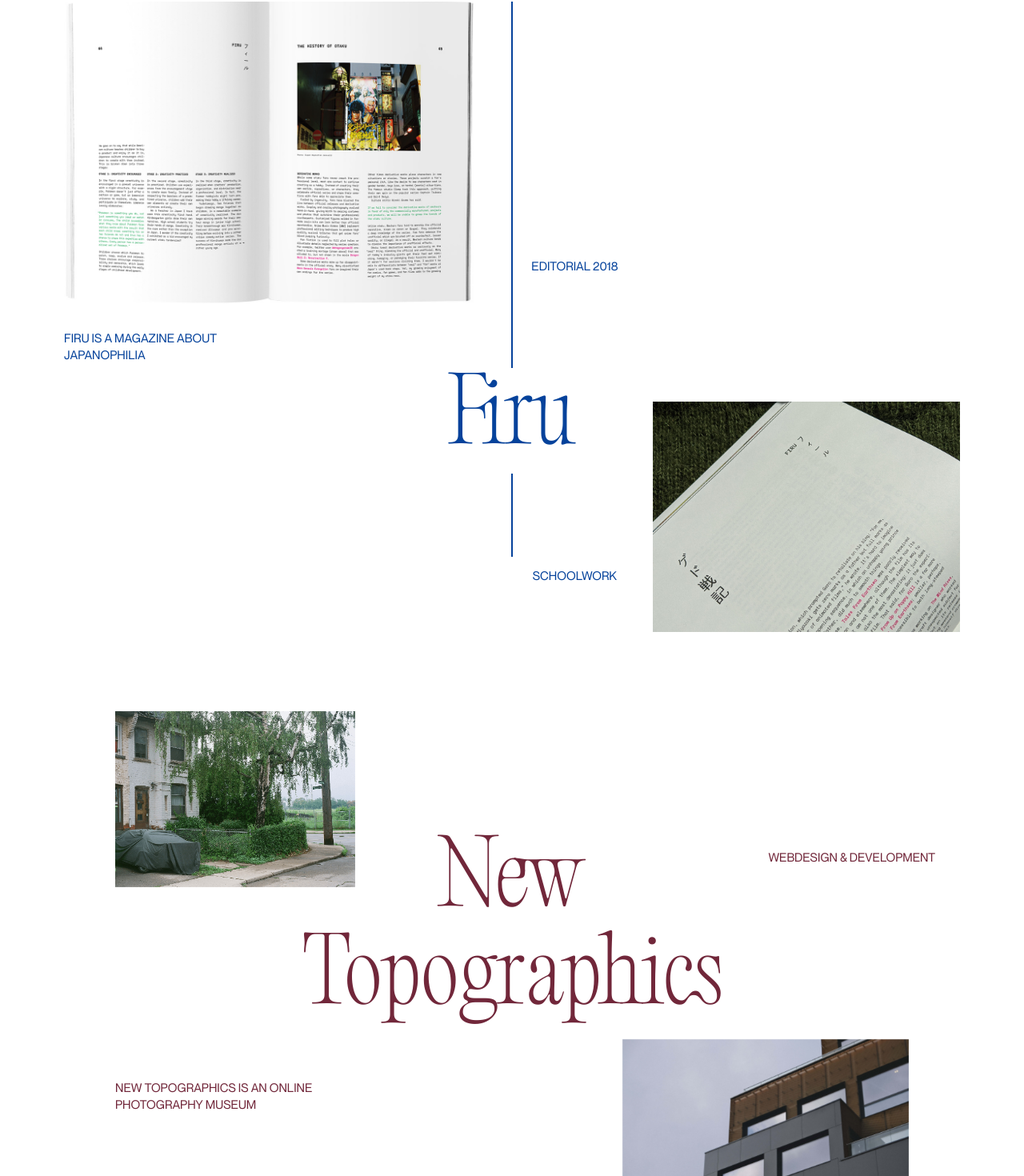
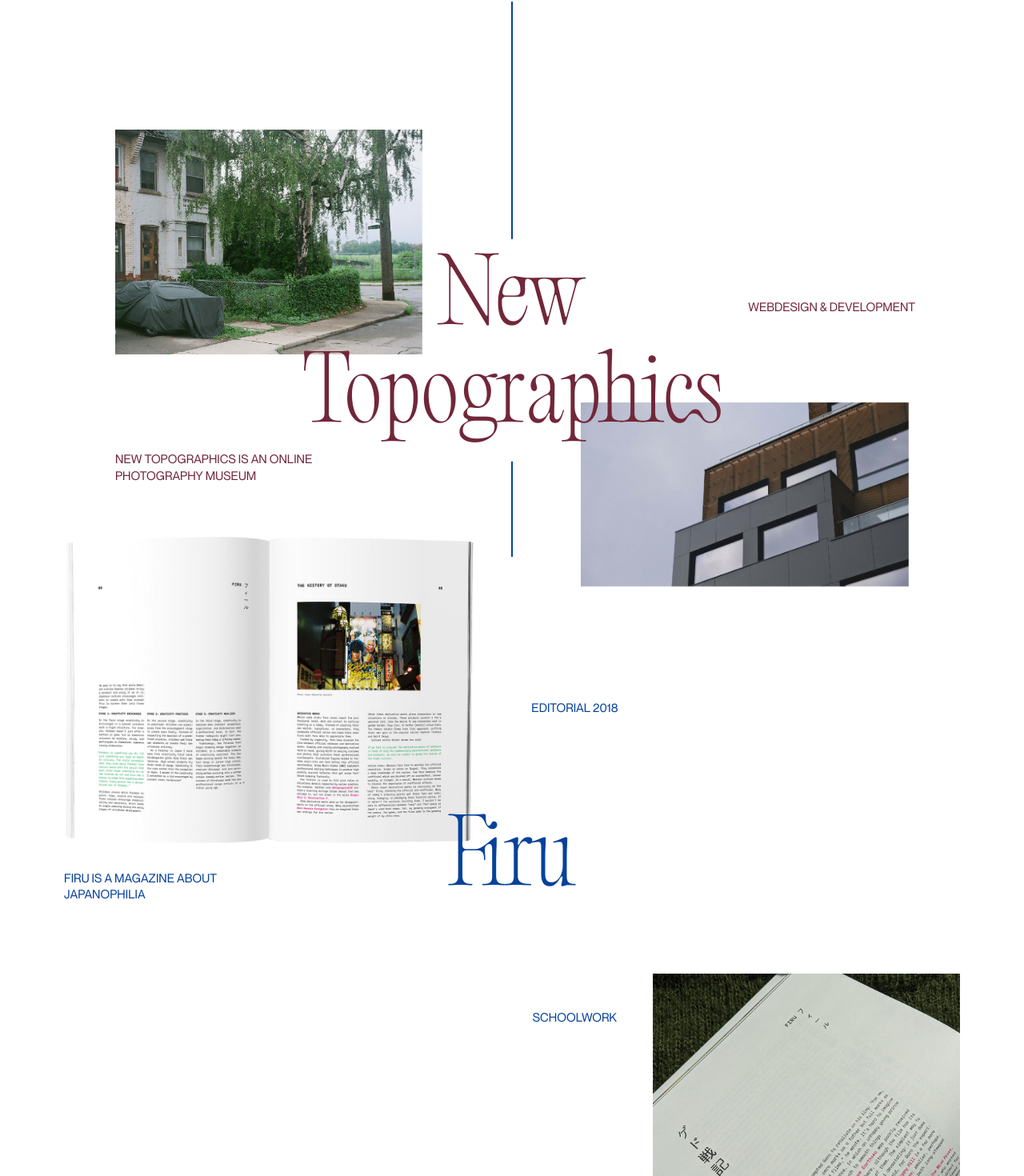
Before and after one commit to Augigauki/portfolio, a Next.js app: page /projects in a window 1280 px wide. Shown: the part 104-1574 px from the top of the page at 80% size. Built offline with nearby package versions, Linux system fonts and the light colour scheme.

Commit message:
reordered projects, all elements clickable on projects page

```diff
--- a/app/(subpages)/projects/Projects.module.css
+++ b/app/(subpages)/projects/Projects.module.css
@@ -39,6 +39,30 @@
     font-variation-settings: 'wght' 250;
 }
 
+.imglink{
+	text-decoration: none;
+	color: inherit;
+}
+
+.imglink img{
+	transition: transform 0.3s ease-in-out;
+
+}
+
+.imglink img:hover{
+	transform: scale(1.025)
+}
+
+.metalink{
+	text-decoration: none;
+	position: relative;
+}
+
+.metalink p:hover{
+	text-decoration: underline;
+	text-underline-offset: 4px;
+}
+
 #dstress {
 	height: 100dvh;
 	display: flex;
@@ -48,14 +72,14 @@
 
 #firuimg1 {
 	position: absolute;
-	top: -80%;
+	top: -50%;
 	left: 0%;
 	z-index: 2;
 }
 
 #firuimg2 {
 	position: absolute;
-	bottom: -15%;
+	bottom: -55%;
 	right: 0;
 	z-index: 2;
 }
@@ -79,18 +103,18 @@
 
 #newtopoimg2 {
 	position: absolute;
-	bottom: -30vh;
+	bottom: -25vh;
 	right: clamp(32px, 5vw, 64px);
 	z-index: 2;
 }
 
 #canadacar {
-	width: clamp(300px, 23vw, 500px);
+	width: clamp(300px, 30vw, 700px);
 	height: auto;
 }
 
 #intility {
-	width: clamp(300px, 28vw, 600px);
+	width: clamp(300px, 32vw, 800px);
 	height: auto;
 }
 
@@ -228,6 +252,12 @@
 	}
 }
 
+@media(max-width: 400px){
+	.metalink{
+		font-size: calc(12rem/16);
+	}
+}
+
 @media (min-width: 1920px) {
 	#firuspread {
 		width: 832px;
--- a/app/(subpages)/projects/dstress/page.tsx
+++ b/app/(subpages)/projects/dstress/page.tsx
@@ -108,6 +108,7 @@ const Dstress = ({}) => {
 										autoPlay
 										muted
 										loop
+										playsInline
 										className={styles.video}
 										poster='/assets/images/projects/dstress/page/CLAUSTRO.jpg'
 									>
@@ -164,6 +165,7 @@ const Dstress = ({}) => {
 										autoPlay
 										muted
 										loop
+										playsInline
 										className={styles.video}
 										poster='/assets/images/projects/dstress/page/meta-capture.png'
 									>
@@ -226,6 +228,7 @@ const Dstress = ({}) => {
 										autoPlay
 										muted
 										loop
+										playsInline
 										className={styles.video}
 										poster='/assets/images/projects/dstress/page/thalasso-capture.png'
 									>
@@ -282,6 +285,7 @@ const Dstress = ({}) => {
 										autoPlay
 										muted
 										loop
+										playsInline
 										className={styles.video}
 										poster='/assets/images/projects/dstress/page/trypo-capture.png'
 									>
--- a/app/(subpages)/projects/page.tsx
+++ b/app/(subpages)/projects/page.tsx
@@ -51,7 +51,7 @@ const Projects = () => {
 		<motion.div
 			animate={{ backgroundColor: bgColor }}
 			initial={{ backgroundColor: bgColor }}
-			transition={{duration: 0.5}}
+			transition={{ duration: 0.5 }}
 		>
 			<ContentWrapper>
 				<div className={styles.outerwrapper}>
@@ -62,11 +62,80 @@ const Projects = () => {
 						transition={{ duration: 0.5 }}
 					/>
 					<div
+						ref={newTopoRef}
+						className={styles.projectcontainer}
+					>
+						<ProjectWrapper color={newTopoColor}>
+							<Link
+								href='/projects/new-topographics'
+								className={styles.imglink}
+								id={styles.newtopoimg1}
+							>
+								<Image
+									src={'/assets/images/projects/newtopo/newtopo1.jpg'}
+									alt='Car garage canada'
+									width={325 * 3}
+									height={216 * 3}
+									className={styles.image}
+									id={styles.canadacar}
+								/>
+								<div className={styles.metalink}>
+									<Meta
+										color={newTopoColor}
+										id='pp-newtopo-descriptor'
+										left={'0'}
+										top={'40rem'}
+									>
+										New Topographics is an online photography museum
+									</Meta>
+								</div>
+							</Link>
+
+							<Link
+								href={'/projects/new-topographics'}
+								className={styles.projectlink}
+							>
+								<ProjectPageTitle
+									text={'New Topographics'}
+									color={newTopoColor}
+									level={'h2'}
+								/>
+								<TitleBg color={bgColor} />
+							</Link>
+							<Link
+								href='/projects/new-topographics'
+								className={styles.imglink}
+								id={styles.newtopoimg2}
+							>
+								<Image
+									src={'/assets/images/projects/newtopo/newtopo2.jpg'}
+									alt='Intility'
+									width={324 * 1.5}
+									height={220 * 1.5}
+									className={styles.image}
+									id={styles.intility}
+								/>
+								<div className={styles.metalink}>
+									<Meta
+										color={newTopoColor}
+										id='pp-newtopo-category'
+									>
+										Webdesign & development
+									</Meta>
+								</div>
+							</Link>
+						</ProjectWrapper>
+					</div>
+					<div
 						ref={firuRef}
 						className={styles.projectcontainer}
 					>
 						<ProjectWrapper color={'rgb(5, 66, 155)'}>
-							<div id={styles.firuimg1}>
+							<Link
+								href='/projects/firu'
+								id={styles.firuimg1}
+								className={styles.imglink}
+							>
 								<Image
 									src={'/assets/images/projects/firu/spread_1.jpg'}
 									alt='FIRU Magazine Spread'
@@ -76,6 +145,7 @@ const Projects = () => {
 									id={styles.firuspread}
 									style={{ maxWidth: 'unset' }}
 								/>
+								<div className={styles.metalink}>
 									<Meta
 										color={firuColor}
 										id={'pp-firu-descriptor'}
@@ -85,12 +155,19 @@ const Projects = () => {
 										Firu is a magazine about japanophilia
 									</Meta>
 								</div>
+							</Link>
+							<Link
+								href='/projects/firu'
+								id={'pp-firu-category'}
+								className={styles.metalink}
+							>
 								<Meta
 									color={firuColor}
-								id={'pp-firu-category'}
+									/* id={'pp-firu-category'} */
 								>
 									Editorial 2018
 								</Meta>
+							</Link>
 							<Link
 								href={'/projects/firu'}
 								className={styles.projectlink}
@@ -103,13 +180,18 @@ const Projects = () => {
 								<TitleBg />
 							</Link>
 
-							<Meta
-								color={firuColor}
+							<Link
+								href='/projects/firu'
 								id='pp-firu-client'
+								className={styles.metalink}
 							>
-								Schoolwork
-							</Meta>
-							<div id={styles.firuimg2}>
+								<Meta color={firuColor}>Schoolwork</Meta>
+							</Link>
+							<Link
+								href='/projects/firu'
+								className={styles.imglink}
+								id={styles.firuimg2}
+							>
 								<Image
 									src={'/assets/images/projects/firu/detail.jpg'}
 									alt='FIRU Detail'
@@ -119,69 +201,21 @@ const Projects = () => {
 									id={styles.firudetail}
 									style={{ maxWidth: 'unset' }}
 								/>
-							</div>
+							</Link>
 						</ProjectWrapper>
 					</div>
-					<div
-						ref={newTopoRef}
-						className={styles.projectcontainer}
-					>
-						<ProjectWrapper color={newTopoColor}>
-							<div id={styles.newtopoimg1}>
-								<Image
-									src={'/assets/images/projects/newtopo/newtopo1.jpg'}
-									alt='Car garage canada'
-									width={325 * 1.5}
-									height={216 * 1.5}
-									className={styles.image}
-									id={styles.canadacar}
-								/>
-								<Meta
-									color={newTopoColor}
-									id='pp-newtopo-descriptor'
-									left={'0'}
-									top={'40rem'}
-								>
-									New Topographics is an online photography museum
-								</Meta>
-							</div>
 
-							<Link
-								href={'/projects/new-topographics'}
-								className={styles.projectlink}
-							>
-								<ProjectPageTitle
-									text={'New Topographics'}
-									color={newTopoColor}
-									level={'h2'}
-								/>
-								<TitleBg color={bgColor} />
-							</Link>
-							<div id={styles.newtopoimg2}>
-								<Image
-									src={'/assets/images/projects/newtopo/newtopo2.jpg'}
-									alt='Intility'
-									width={324 * 1.5}
-									height={220 * 1.5}
-									className={styles.image}
-									id={styles.intility}
-								/>
-								<Meta
-									color={newTopoColor}
-									id='pp-newtopo-category'
-								>
-									Webdesign & development
-								</Meta>
-							</div>
-						</ProjectWrapper>
-					</div>
 					<div
 						ref={dstressRef}
 						className={styles.projectcontainer}
 						id={styles.dstress}
 					>
 						<ProjectWrapper color={white}>
-							<div id={styles.dstressimg1}>
+							<Link
+								href='/projects/dstress'
+								className={styles.imglink}
+								id={styles.dstressimg1}
+							>
 								<Image
 									src={'/assets/images/projects/dstress/CLAUSTRO.jpg'}
 									alt='Thumbnail for interactive Claustrophobia artwork'
@@ -190,15 +224,14 @@ const Projects = () => {
 									className={styles.image}
 									id={styles.claustro}
 								/>
-							</div>
-							<Meta
-								color={white}
-								id={'pp-dstress-descriptor'}
-								left={'0'}
-								top={'33vh'}
+							</Link>
+							<Link
+								href='/projects/dstress'
+								className={styles.metalink}
+								id='pp-dstress-descriptor'
 							>
-								Interactive Album Artworks About Phobias
-							</Meta>
+								<Meta color={white}>Interactive Album Artworks About Phobias</Meta>
+							</Link>
 							<Link
 								href={'/projects/dstress'}
 								className={styles.projectlink}
@@ -210,15 +243,22 @@ const Projects = () => {
 								/>
 								<TitleBg color={bgColor} />
 							</Link>
+							<Link
+								href='/projects/dstress'
+								id='pp-dstress-type'
+								className={styles.metalink}
+							>
 								<Meta
 									color={white}
-								id={'pp-dstress-type'}
-								left={'0%'}
-								top={'-55vh'}
 								>
 									Code exploration
 								</Meta>
-							<div id={styles.dstressimg2}>
+							</Link>
+							<Link
+								href='/projects/dstress'
+								id={styles.dstressimg2}
+								className={styles.imglink}
+							>
 								<Image
 									src={'/assets/images/projects/dstress/METATHESIO.gif'}
 									alt='Intility'
@@ -228,7 +268,7 @@ const Projects = () => {
 									id={styles.metathesio}
 									unoptimized
 								/>
-							</div>
+							</Link>
 						</ProjectWrapper>
 					</div>
 				</div>
--- a/app/ids.css
+++ b/app/ids.css
@@ -8,13 +8,13 @@
 }
 
 #pp-newtopo-descriptor {
-	top: 30vh;
+	top: 15vh;
 	left: 0;
 }
 
 #pp-newtopo-category {
 	left: 51%;
-	top: -55vh;
+	top: -45vh;
 }
 
 #pp-dstress-descriptor {
--- a/components/Projects/UI/ProjectPageTitle/TitleBg.tsx
+++ b/components/Projects/UI/ProjectPageTitle/TitleBg.tsx
@@ -1,16 +1,22 @@
+'use client'
+
 import { motion } from 'framer-motion';
 import styles from './TitleBg.module.css';
+import { useColor } from '@/context/ColorContext';
 
 interface BgProps {
 	color?: string;
 }
 
 const TitleBg = ({ color = 'var(--white)' }: BgProps) => {
+
+	const { bgColor } = useColor();
+
 	return (
 		<motion.div
 			className={styles.backdrop}
-			animate={{ backgroundColor: color }}
-			initial={{ backgroundColor: color }}
+			initial={{ backgroundColor: bgColor }}
+			animate={{ backgroundColor: bgColor }}
             transition={{duration: 0.5}}
 		/>
 	);
```
Also changed, not shown: app/(subpages)/projects/new-topographics/page.tsx (+8 -2 lines), public/assets/images/projects/newtopo/page/newtopo-august-poster.png (added), 1 other file (tests, documents, lock files or other folders). Lines whose indentation alone changed are shown as unchanged.
